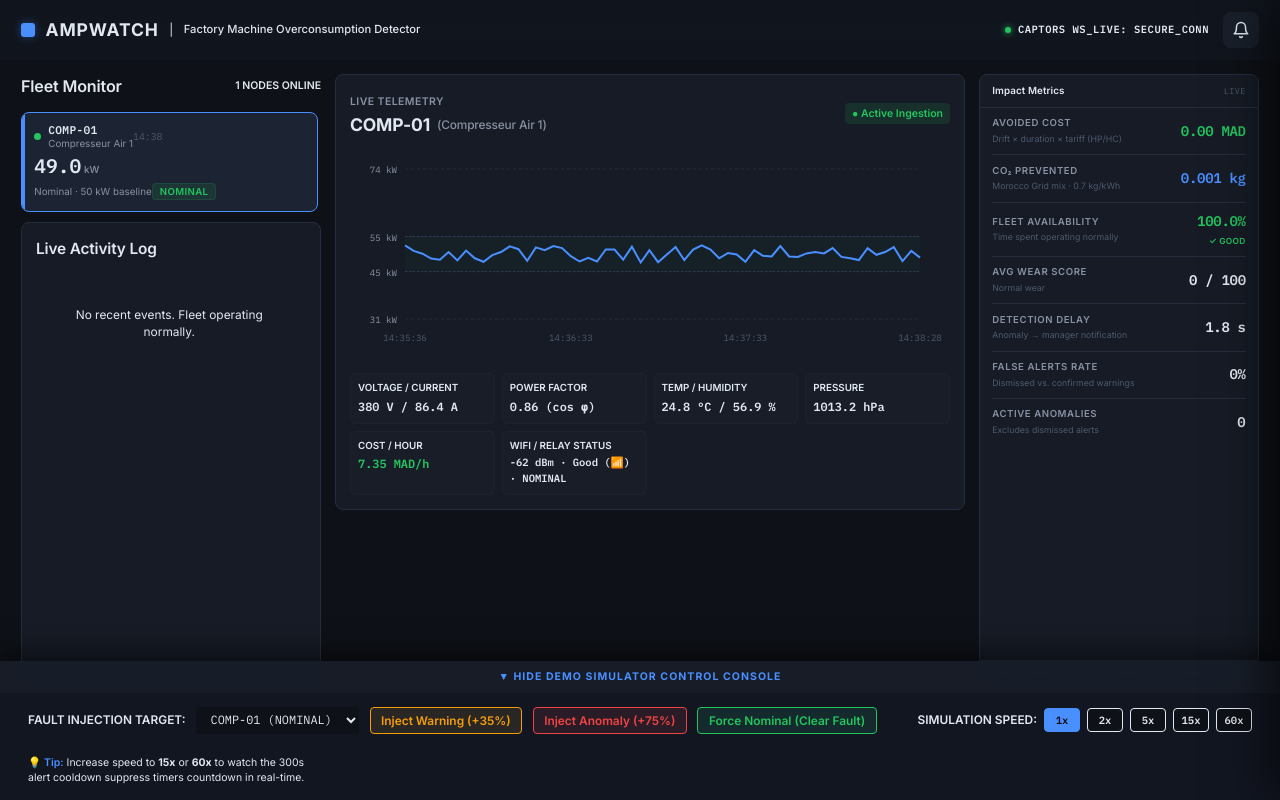
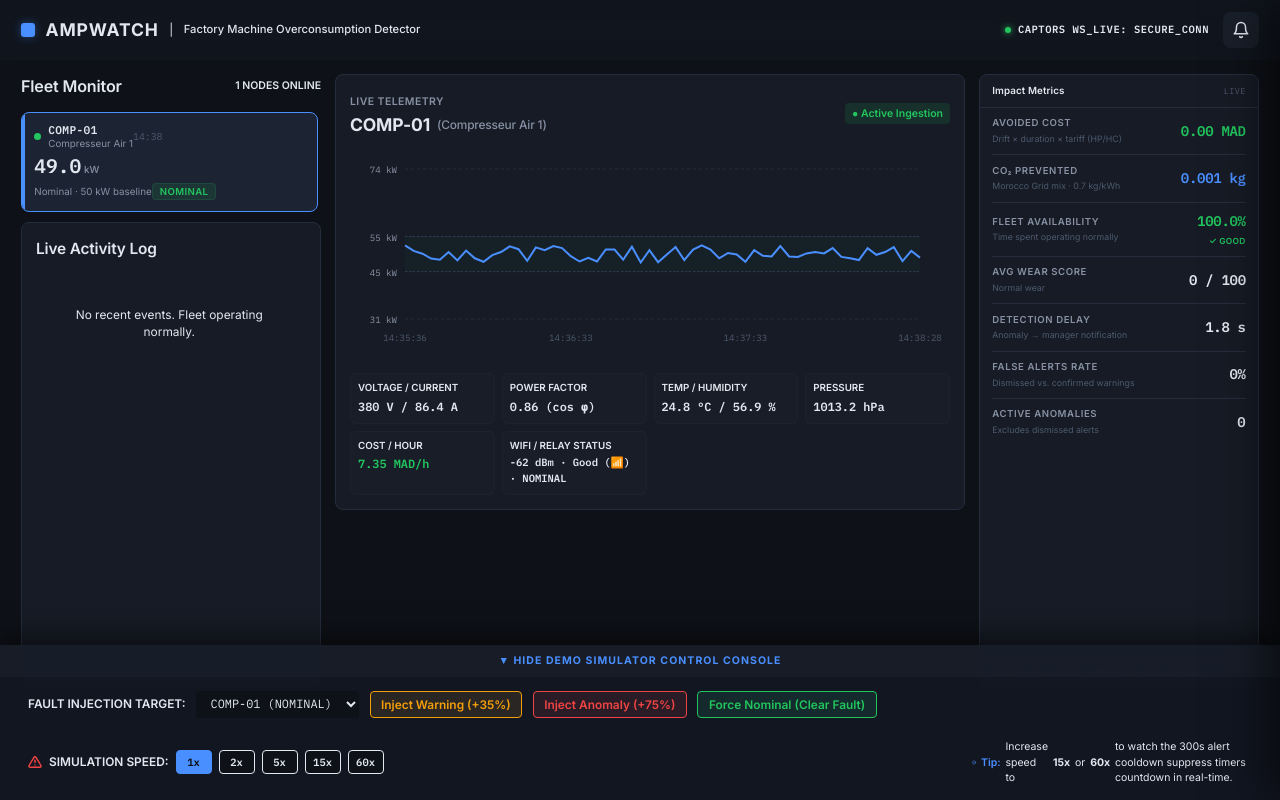
Before and after one commit to Adiboubadriss2020/AMPWATCH, a React (Vite) app: page / in a window 1280 px wide. Built offline with nearby package versions, Linux system fonts and the light colour scheme.

Commit message:
fix: replace all remaining emojis with SVG icons — bell, pdf, siren, robot, info, speed

```diff
--- a/src/components/HeroChart.tsx
+++ b/src/components/HeroChart.tsx
@@ -305,7 +305,7 @@ export const HeroChart: React.FC<HeroChartProps> = ({
             }}
           >
             <div style={{ display: 'flex', alignItems: 'center', gap: '0.35rem', marginBottom: '0.25rem' }}>
-              <span style={{ fontSize: '0.9rem' }}>🚨</span>
+              <svg width="14" height="14" viewBox="0 0 24 24" fill="none" stroke="var(--color-critical)" strokeWidth="2.5" strokeLinecap="round" strokeLinejoin="round"><path d="M10.29 3.86L1.82 18a2 2 0 0 0 1.71 3h16.94a2 2 0 0 0 1.71-3L13.71 3.86a2 2 0 0 0-3.42 0z"></path><line x1="12" y1="9" x2="12" y2="13"></line><line x1="12" y1="17" x2="12.01" y2="17"></line></svg>
               <span style={{ fontWeight: 700, fontSize: '0.8rem', color: 'var(--color-critical)', textTransform: 'uppercase', letterSpacing: '0.05em' }}>
                 {anomalyType} Detected
               </span>
--- a/src/components/SimulationControl.tsx
+++ b/src/components/SimulationControl.tsx
@@ -155,7 +155,8 @@ export const SimulationControl: React.FC<SimulationControlProps> = ({ machines,
 
         {/* Speed settings */}
         <div style={{ display: 'flex', alignItems: 'center', gap: '0.5rem' }}>
-          <span style={{ fontSize: '0.85rem', color: 'var(--color-muted)', fontWeight: 600 }}>
+          <span style={{ display: 'flex', alignItems: 'center', gap: '0.5rem', fontSize: '0.85rem', color: 'var(--color-muted)', fontWeight: 600 }}>
+            <svg width="14" height="14" viewBox="0 0 24 24" fill="none" stroke="var(--color-critical)" strokeWidth="2.5" strokeLinecap="round" strokeLinejoin="round"><path d="M10.29 3.86L1.82 18a2 2 0 0 0 1.71 3h16.94a2 2 0 0 0 1.71-3L13.71 3.86a2 2 0 0 0-3.42 0z"></path><line x1="12" y1="9" x2="12" y2="13"></line><line x1="12" y1="17" x2="12.01" y2="17"></line></svg>
             SIMULATION SPEED:
           </span>
           {[1, 2, 5, 15, 60].map((s) => (
@@ -185,7 +186,10 @@ export const SimulationControl: React.FC<SimulationControlProps> = ({ machines,
 
         {/* Cooldown cheat explanation */}
         <div style={{ fontSize: '0.75rem', color: 'var(--color-muted)', maxWidth: '280px', lineBreak: 'strict' }}>
-          💡 <span style={{ color: 'var(--color-blue)', fontWeight: 600 }}>Tip:</span> Increase speed to <b>15x</b> or <b>60x</b> to watch the 300s alert cooldown suppress timers countdown in real-time.
+          <span style={{ display: 'inline-flex', alignItems: 'center', gap: '0.35rem' }}>
+          <svg width="11" height="11" viewBox="0 0 24 24" fill="none" stroke="var(--color-blue)" strokeWidth="2.5" strokeLinecap="round" strokeLinejoin="round"><circle cx="12" cy="12" r="10"></circle><line x1="12" y1="8" x2="12" y2="12"></line><line x1="12" y1="16" x2="12.01" y2="16"></line></svg>
+          <span style={{ color: 'var(--color-blue)', fontWeight: 600 }}>Tip:</span> Increase speed to <b>15x</b> or <b>60x</b> to watch the 300s alert cooldown suppress timers countdown in real-time.
+        </span>
         </div>
       </div>
     </div>
```
